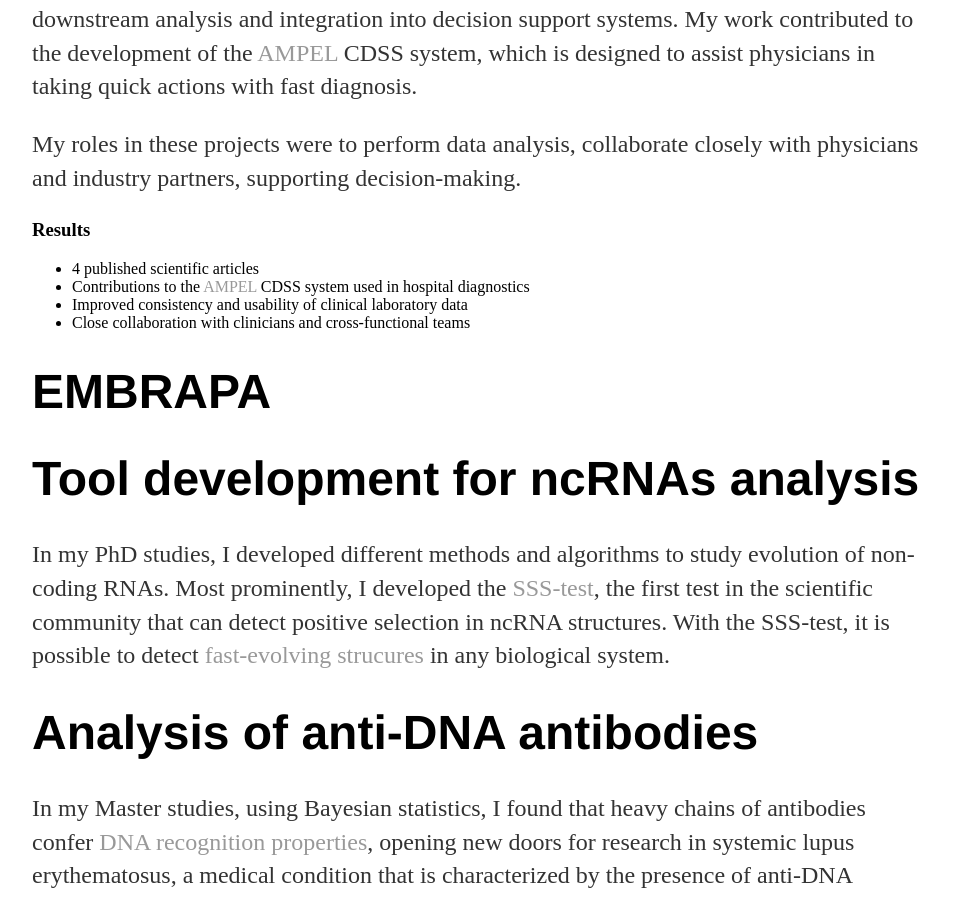
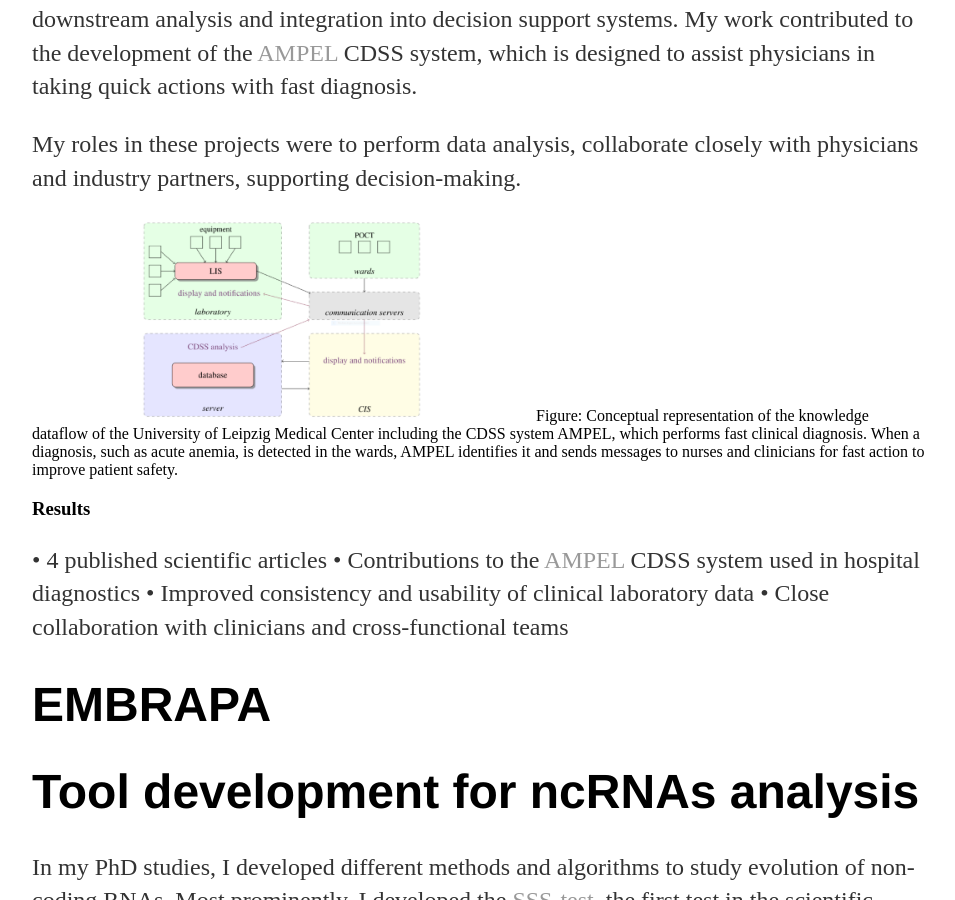
Before and after one commit to waltercostamb/waltercostamb.github.io, a Jekyll site: the page built from about/index.html, in a window 1280 px wide and 900 px high, scrolled down 2067 px. Shown: the whole window, without its empty margins (160-1115 px from the left). Built offline with Jekyll 4.4.1, drawn with Linux system fonts in a browser that asks for light colours.

Commit message:
Update index.html

```diff
--- a/about/index.html
+++ b/about/index.html
@@ -69,14 +69,20 @@ My roles in these projects were to perform data analysis, collaborate closely wi
 supporting decision-making.
 </p>
 
+<img border="0" src="https://raw.githubusercontent.com/waltercostamb/waltercostamb.github.io/master/figures/ampel.png" width="500" />
+
+Figure: Conceptual representation of the knowledge dataflow of the University of Leipzig Medical Center including the
+	CDSS system AMPEL, which performs fast clinical diagnosis. When a diagnosis, such as acute anemia, is detected in the wards,
+	AMPEL identifies it and sends messages to nurses and clinicians for fast action to improve patient safety.
+
 <h3>Results</h3>
 
-<ul>
-<li>4 published scientific articles</li>
-<li>Contributions to the <a href="https://www.ampel.care/">AMPEL</a> CDSS system used in hospital diagnostics</li>
-<li>Improved consistency and usability of clinical laboratory data</li>
-<li>Close collaboration with clinicians and cross-functional teams</li>
-</ul>
+<p>
+• 4 published scientific articles</li>
+• Contributions to the <a href="https://www.ampel.care/">AMPEL</a> CDSS system used in hospital diagnostics</li>
+• Improved consistency and usability of clinical laboratory data</li>
+• Close collaboration with clinicians and cross-functional teams</li>
+</p>
 
 	<h1>EMBRAPA</h1>
 
```
